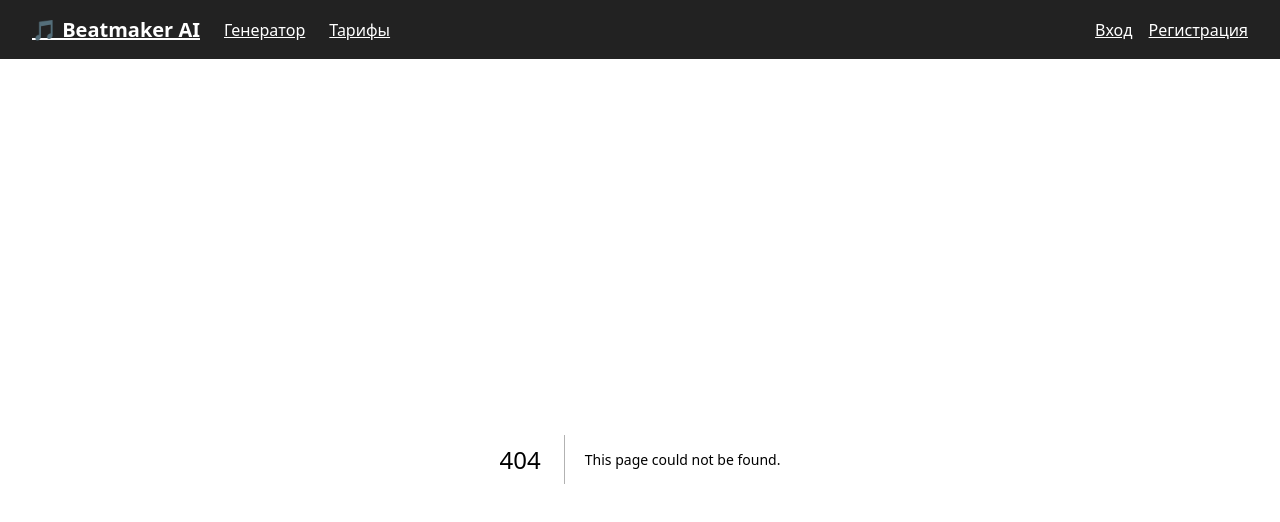
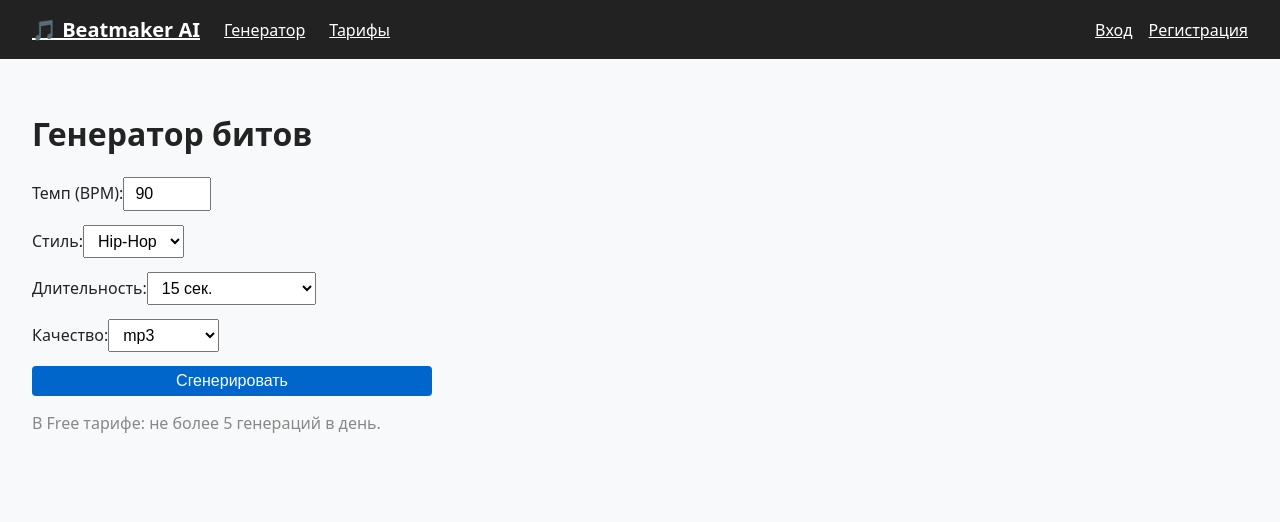
Before and after one commit to alltesting77/beatmaker-ai-frontend, a Next.js app: page /generate in a window 1280 px wide. Before the commit this address had no page. Shown: the top 522 px of the page. Built offline with nearby package versions, Linux system fonts and the light colour scheme.

Commit message:
Create generate.tsx

```diff
--- /dev/null
+++ b/pages/generate.tsx
@@ -0,0 +1,24 @@
+import { BeatForm } from "../components/BeatForm";
+
+export default function GeneratePage() {
+  // можно получить userPlan из props/useAuth
+  const userPlan = {
+    name: "Free",
+    allowedStyles: ["Hip-Hop", "Trap", "Pop"],
+    durations: [15],
+    qualities: ["mp3"],
+  };
+
+  const handleGenerate = (params) => {
+    // TODO: отправить запрос на backend
+    alert(`Генерируется бит с параметрами: ${JSON.stringify(params)}`);
+  };
+
+  return (
+    <main>
+      <h1>Генератор битов</h1>
+      <BeatForm userPlan={userPlan} onGenerate={handleGenerate} />
+      <p style={{ marginTop: 16, color: "#888" }}>В Free тарифе: не более 5 генераций в день.</p>
+    </main>
+  );
+}
```
